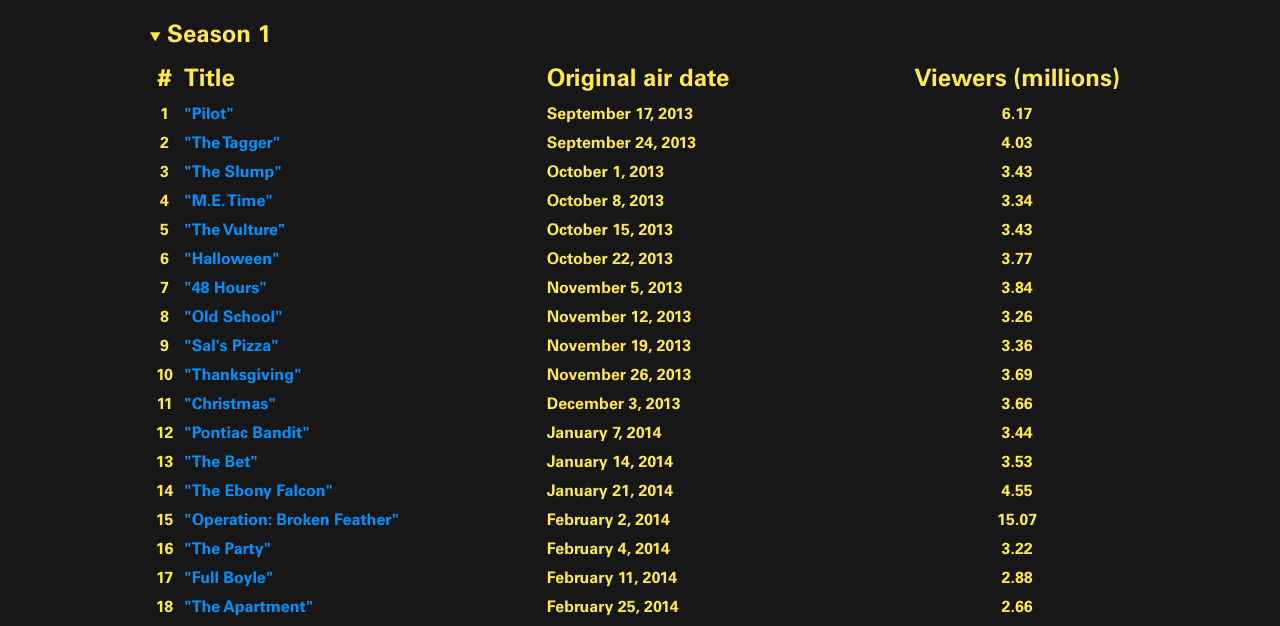
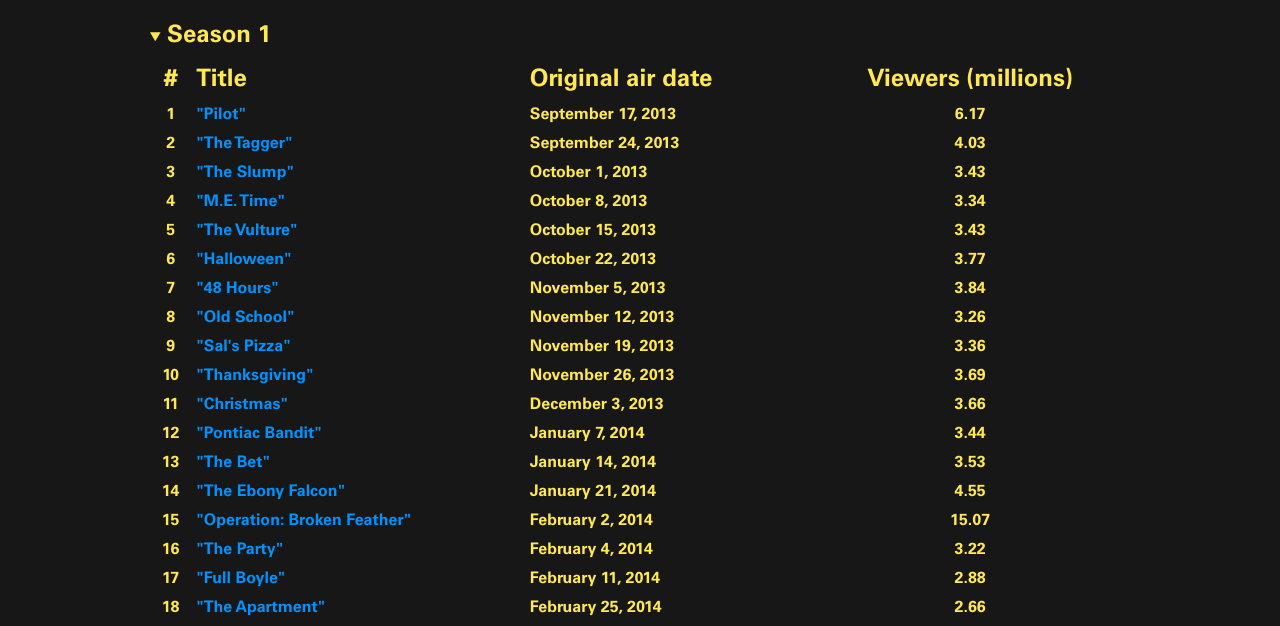
Before and after one commit to roy-van-dijk/iwdr-eindopdracht, a plain HTML site: page episodes.html in a window 1280 px wide. Shown: the part 173-799 px from the top of the page. Drawn offline with Linux system fonts and the light colour scheme.

Commit message:
Default table width

```diff
--- a/css/style.css
+++ b/css/style.css
@@ -323,7 +323,6 @@ summary{
 	margin-top: 10px;
 }
 .season-table table td{
-	width: 37%;
 	padding: 5px;
 }
 .season-table tr:first-of-type{
@@ -334,7 +333,6 @@ summary{
 	color: #171717;
 }
 .season-table table td:first-child, .season-table table td:last-child{
-	width: unset;
 	text-align: center;
 }
 .season-table h2{
```
